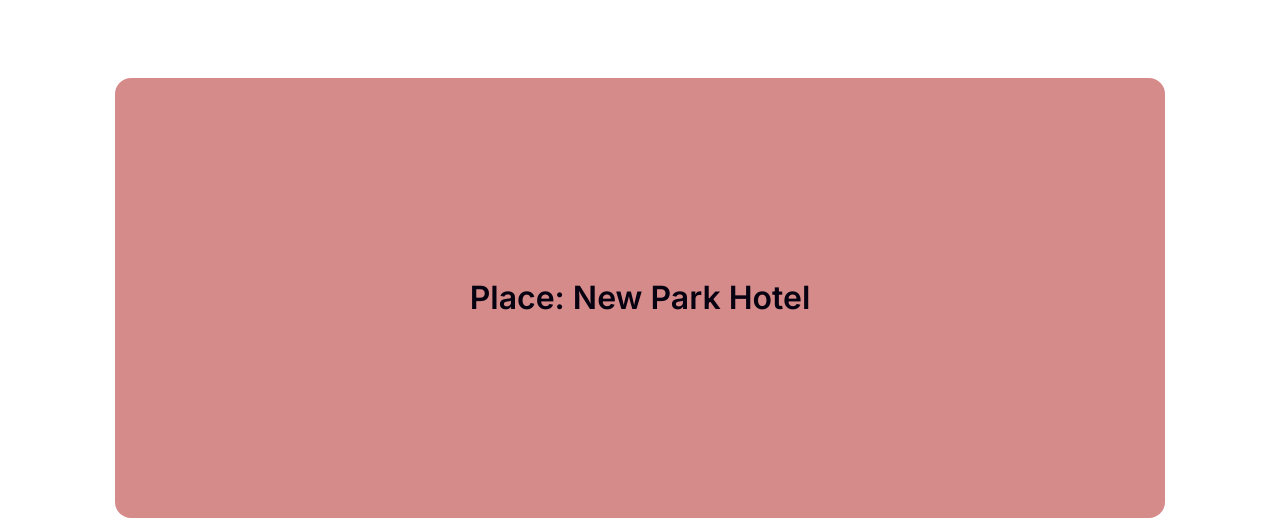
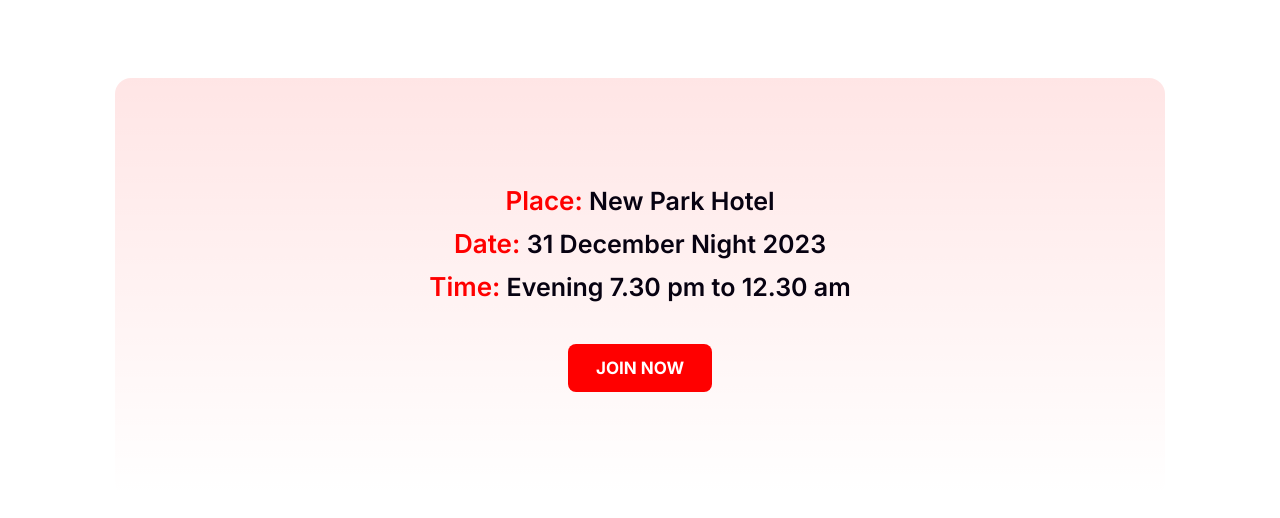
Before and after one commit to solaiman-siam/b9-assignment1, a plain HTML site: page index.html in a window 1280 px wide. Shown: the part 1920-2438 px from the top of the page. Drawn offline with Linux system fonts and the light colour scheme.

Commit message:
added join now section

```diff
--- a/index.html
+++ b/index.html
@@ -37,6 +37,9 @@
         <section class="container">
             <div class="join-container">
                 <h3 class="join-title"><span class="join-red">Place:</span> New Park Hotel</h3>
+                <h3 class="join-title"><span class="join-red">Date: </span> 31 December Night 2023</h3>
+                <h3 class="join-title"><span class="join-red">Time:</span> Evening 7.30 pm to 12.30 am</h3>
+                <button class="join-btn">Join Now</button>
             </div>
         </section>
     </main>
--- a/style.css
+++ b/style.css
@@ -140,8 +140,8 @@ body {
 
 .join-container {
   width: 100%;
-  height: 440px;
-  background-color: #d68b8b;
+  height: 420px;
+  background: linear-gradient(180deg, rgba(255, 0, 0, 0.10) 0%, rgba(255, 0, 0, 0.00) 100%);
   border-radius: 16px;
   margin-top: 100px;
   display: flex;
@@ -153,17 +153,25 @@ body {
 .join-title {
   color: #070211;
   font-family: Inter;
-  font-size: 32px;
+  font-size: 25px;
   font-weight: 600;
-  line-height: 56px;
-  text-transform: capitalize;
+  margin-bottom: 12px;
 }
 .join-title span {
   color: #f00;
-  color: #070211;
   font-family: Inter;
-  font-size: 32px;
+  font-size: 26px;
   font-weight: 600;
-  line-height: 56px;
-  text-transform: capitalize;
 }
+.join-btn {
+  color: #fff;
+  font-family: Inter;
+  font-size: 17px;
+  font-weight: 700;
+  text-transform: uppercase;
+  padding: 14px 28px;
+  border: 0;
+  border-radius: 8px;
+  background: #f00;
+  margin-top: 30px;
+}
```
